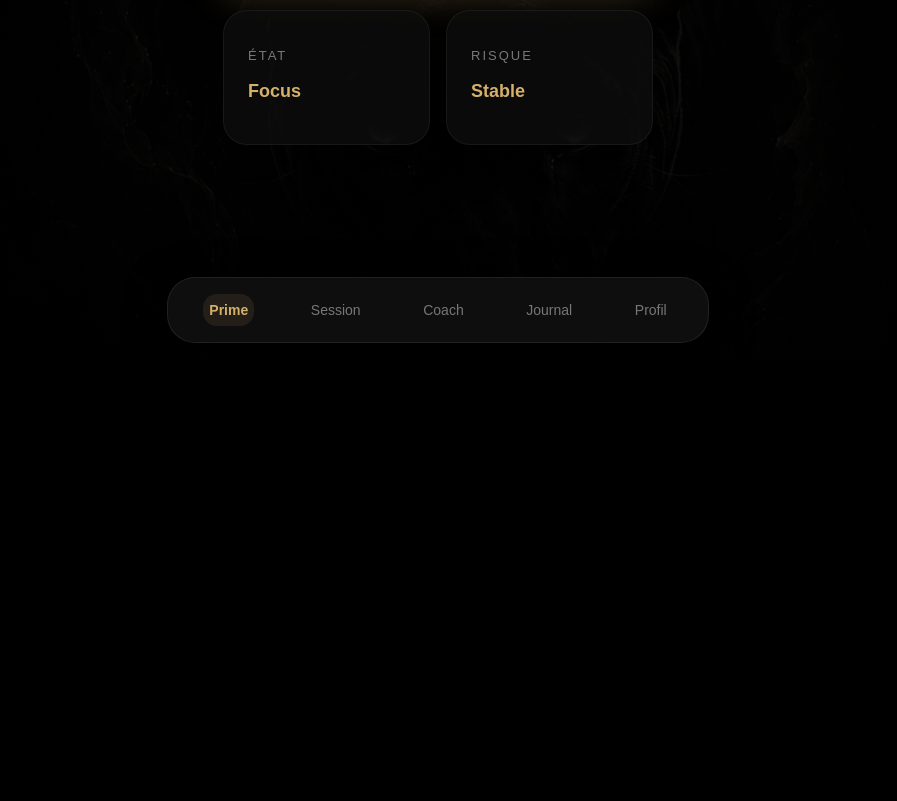
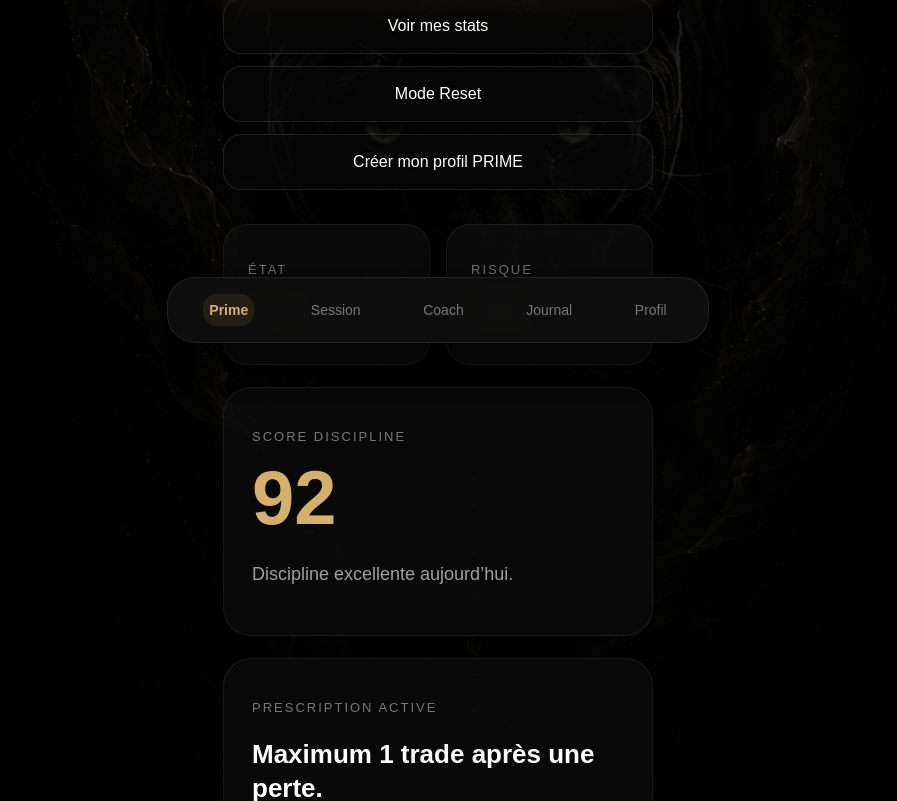
Before and after one commit to prime-reset/prime_V1, a Next.js app in the folder prime-v1-app/: page / in a window 1280 px wide. Shown: the part 439-1240 px from the top of the page, without its empty margins (202-1099 px from the left). Before the commit the page ends 800 px from the top, so only its background shows below. Built offline with nearby package versions, Linux system fonts and the light colour scheme.

Commit message:
Restore home with panther background

```diff
--- a/prime-v1-app/app/page.jsx
+++ b/prime-v1-app/app/page.jsx
@@ -11,170 +11,90 @@ export default function Home() {
         position: "relative",
         overflow: "hidden",
         backgroundImage:
-          "linear-gradient(to bottom, rgba(0,0,0,0.72), rgba(0,0,0,0.96)), url('/background.jpg')",
+          "linear-gradient(to bottom, rgba(0,0,0,0.58), rgba(0,0,0,0.94)), url('/background.jpg')",
         backgroundSize: "cover",
         backgroundPosition: "center top",
         backgroundRepeat: "no-repeat",
+        fontFamily: "Arial, sans-serif",
       }}
     >
-      {/* Glow premium */}
-      <div
-        style={{
-          position: "absolute",
-          top: "-120px",
-          left: "50%",
-          transform: "translateX(-50%)",
-          width: "420px",
-          height: "420px",
-          background: "rgba(212,176,106,0.12)",
-          filter: "blur(120px)",
-          borderRadius: "50%",
-          zIndex: 0,
-        }}
-      />
-
       <div
         style={{
           position: "relative",
           zIndex: 1,
           maxWidth: "430px",
           margin: "0 auto",
-          padding: "32px 24px 120px",
+          padding: "32px 24px 150px",
         }}
       >
-        <FadeIn delay={0}>
-          <p
-            style={{
-              color: "#D4B06A",
-              letterSpacing: "6px",
-              fontSize: "12px",
-              marginBottom: "42px",
-            }}
-          >
-            PRIME.
+        <FadeIn>
+          <p style={logo}>PRIME.</p>
+
+          <h1 style={title}>
+            Trading
+            <br />
+            Discipline OS
+          </h1>
+
+          <p style={subtitle}>
+            PRIME transforme ton comportement de trader en système d’exécution
+            discipliné.
           </p>
         </FadeIn>
 
         <FadeIn delay={0.2}>
-          <h1
-            style={{
-              fontSize: "64px",
-              lineHeight: "0.95",
-              marginBottom: "28px",
-              fontWeight: "700",
-            }}
-          >
-            Trading
-            <br />
-            Discipline OS
-          </h1>
-        </FadeIn>
-
-        <FadeIn delay={0.4}>
-          <p
-            style={{
-              color: "rgba(255,255,255,0.72)",
-              fontSize: "20px",
-              lineHeight: "1.7",
-              marginBottom: "42px",
-            }}
-          >
-            PRIME transforme ton comportement de trader en
-            système d’exécution discipliné.
-          </p>
-        </FadeIn>
-
-        <FadeIn delay={0.6}>
           <Link href="/session">
-            <button
-              style={{
-                width: "100%",
-                padding: "20px",
-                borderRadius: "22px",
-                border: "none",
-                background:
-                  "linear-gradient(135deg,#D4B06A,#B68B45)",
-                color: "black",
-                fontSize: "18px",
-                fontWeight: "700",
-                cursor: "pointer",
-                marginBottom: "28px",
-                boxShadow: "0 12px 40px rgba(212,176,106,0.28)",
-                transition: "0.3s",
-              }}
-            >
-              Commencer ma session
-            </button>
+            <button style={primaryButton}>Commencer ma session</button>
           </Link>
         </FadeIn>
 
-        <FadeIn delay={0.8}>
-          <div
-            style={{
-              display: "grid",
-              gridTemplateColumns: "1fr 1fr",
-              gap: "16px",
-            }}
-          >
-            <div
-              style={{
-                background: "rgba(15,15,15,0.72)",
-                border: "1px solid rgba(255,255,255,0.06)",
-                backdropFilter: "blur(14px)",
-                padding: "24px",
-                borderRadius: "24px",
-              }}
-            >
-              <p
-                style={{
-                  color: "rgba(255,255,255,0.45)",
-                  marginBottom: "10px",
-                  fontSize: "13px",
-                  letterSpacing: "2px",
-                }}
-              >
-                ÉTAT
-              </p>
+        <FadeIn delay={0.35}>
+          <div style={{ display: "flex", flexDirection: "column", gap: "12px", marginTop: "16px", marginBottom: "34px" }}>
+            <Link href="/stats">
+              <button style={secondaryButton}>Voir mes stats</button>
+            </Link>
 
-              <h3
-                style={{
-                  color: "#D4B06A",
-                  fontSize: "18px",
-                }}
-              >
-                Focus
-              </h3>
+            <Link href="/reset">
+              <button style={secondaryButton}>Mode Reset</button>
+            </Link>
+
+            <Link href="/onboarding">
+              <button style={secondaryButton}>Créer mon profil PRIME</button>
+            </Link>
+          </div>
+        </FadeIn>
+
+        <FadeIn delay={0.5}>
+          <div style={{ display: "grid", gridTemplateColumns: "1fr 1fr", gap: "16px", marginBottom: "22px" }}>
+            <div style={glassCard}>
+              <p style={label}>ÉTAT</p>
+              <h3 style={gold}>Focus</h3>
             </div>
 
-            <div
-              style={{
-                background: "rgba(15,15,15,0.72)",
-                border: "1px solid rgba(255,255,255,0.06)",
-                backdropFilter: "blur(14px)",
-                padding: "24px",
-                borderRadius: "24px",
-              }}
-            >
-              <p
-                style={{
-                  color: "rgba(255,255,255,0.45)",
-                  marginBottom: "10px",
-                  fontSize: "13px",
-                  letterSpacing: "2px",
-                }}
-              >
-                RISQUE
-              </p>
+            <div style={glassCard}>
+              <p style={label}>RISQUE</p>
+              <h3 style={gold}>Stable</h3>
+            </div>
+          </div>
+        </FadeIn>
 
-              <h3
-                style={{
-                  color: "#D4B06A",
-                  fontSize: "18px",
-                }}
-              >
-                Stable
-              </h3>
-            </div>
+        <FadeIn delay={0.65}>
+          <div style={largeCard}>
+            <p style={label}>SCORE DISCIPLINE</p>
+            <h2 style={{ fontSize: "76px", color: "#D4B06A", margin: 0 }}>92</h2>
+            <p style={text}>Discipline excellente aujourd’hui.</p>
+          </div>
+        </FadeIn>
+
+        <FadeIn delay={0.8}>
+          <div style={largeCard}>
+            <p style={label}>PRESCRIPTION ACTIVE</p>
+            <h2 style={{ fontSize: "26px", lineHeight: "34px" }}>
+              Maximum 1 trade après une perte.
+            </h2>
+            <p style={text}>
+              Objectif : protéger ton capital émotionnel avant de protéger ton PnL.
+            </p>
           </div>
         </FadeIn>
       </div>
@@ -183,3 +103,84 @@ export default function Home() {
     </main>
   );
 }
+
+const logo = {
+  color: "#D4B06A",
+  letterSpacing: "6px",
+  fontSize: "12px",
+  marginBottom: "42px",
+};
+
+const title = {
+  fontSize: "64px",
+  lineHeight: "0.95",
+  marginBottom: "28px",
+  fontWeight: "700",
+};
+
+const subtitle = {
+  color: "rgba(255,255,255,0.72)",
+  fontSize: "20px",
+  lineHeight: "1.7",
+  marginBottom: "42px",
+};
+
+const primaryButton = {
+  width: "100%",
+  padding: "20px",
+  borderRadius: "22px",
+  border: "none",
+  background: "linear-gradient(135deg,#D4B06A,#B68B45)",
+  color: "black",
+  fontSize: "18px",
+  fontWeight: "700",
+  cursor: "pointer",
+  boxShadow: "0 12px 40px rgba(212,176,106,0.28)",
+};
+
+const secondaryButton = {
+  width: "100%",
+  padding: "18px",
+  borderRadius: "18px",
+  border: "1px solid rgba(255,255,255,0.10)",
+  background: "rgba(10,10,10,0.68)",
+  color: "white",
+  fontSize: "16px",
+  cursor: "pointer",
+  backdropFilter: "blur(14px)",
+};
+
+const glassCard = {
+  background: "rgba(15,15,15,0.72)",
+  border: "1px solid rgba(255,255,255,0.06)",
+  backdropFilter: "blur(14px)",
+  padding: "24px",
+  borderRadius: "24px",
+};
+
+const largeCard = {
+  background: "rgba(12,12,12,0.78)",
+  border: "1px solid rgba(255,255,255,0.07)",
+  backdropFilter: "blur(16px)",
+  borderRadius: "28px",
+  padding: "28px",
+  marginBottom: "22px",
+};
+
+const label = {
+  color: "rgba(255,255,255,0.45)",
+  marginBottom: "10px",
+  fontSize: "13px",
+  letterSpacing: "2px",
+};
+
+const gold = {
+  color: "#D4B06A",
+  fontSize: "20px",
+};
+
+const text = {
+  color: "#A0A0A0",
+  fontSize: "18px",
+  lineHeight: "30px",
+};
```
